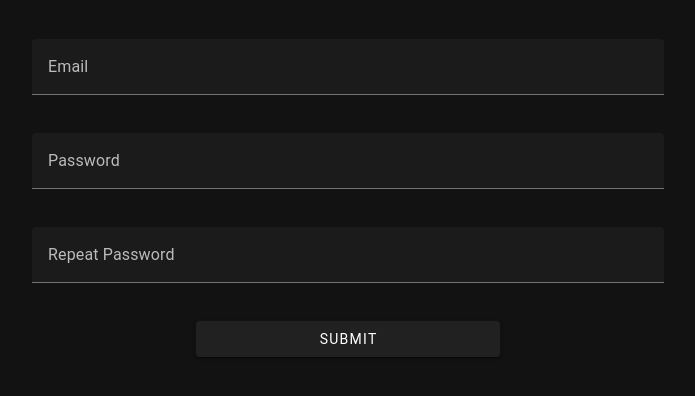
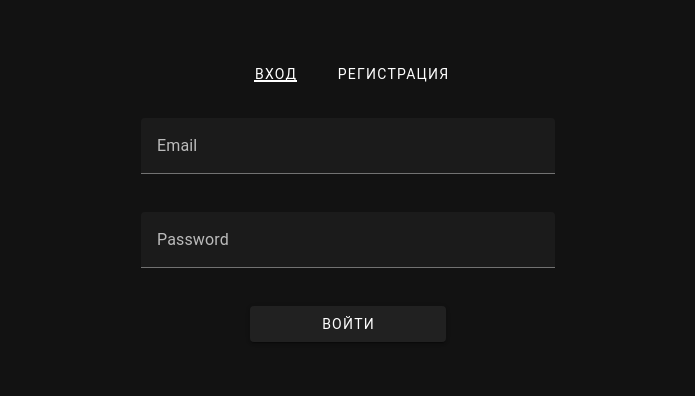
Before and after one commit to Wilson2254/JWT_Authorization, a Vue app in the folder client/: page / in a window 1280 px wide. Shown: the part 196-592 px from the top of the page, without its empty margins (292-987 px from the left). Built offline with nearby package versions, Linux system fonts and the light colour scheme; no server answers.

Commit message:
develop - client logic

```diff
--- a/client/src/App.vue
+++ b/client/src/App.vue
@@ -1,7 +1,38 @@
+<template>
+  <div
+    v-if="isLoaderActive"
+    class="d-flex align-center justify-center bg-grey-darken-1 position-absolute w-100 h-100"
+  >
+    <v-progress-circular color="black" indeterminate :size="80" />
+  </div>
+
+  <router-view v-else />
+</template>
+
 <script setup lang="ts">
-import { RouterLink, RouterView } from 'vue-router'
+import { RouterView } from 'vue-router';
+import { authStore } from './stores/auth-store';
+import { useRouter } from 'vue-router';
+import { storeToRefs } from 'pinia';
+import { useLoader } from './composition/loader';
+
+const router = useRouter();
+const store = authStore();
+const { checkAuth } = store;
+const { isAuth } = storeToRefs(store);
+
+const { isLoaderActive, loaderOpen, loaderClose } = useLoader();
+
+async function init() {
+  loaderOpen();
+  await checkAuth();
+  if (isAuth.value) {
+    await router.push({
+      name: 'profile'
+    });
+  }
+  loaderClose();
+}
+
+init();
 </script>
-
-<template>
-  <RouterView />
-</template>
--- a/client/src/components/AuthForm/AuthForm.vue
+++ b/client/src/components/AuthForm/AuthForm.vue
@@ -1,9 +1,16 @@
 <template>
-  <v-form v-model="isFormValid" @submit.prevent="submitForm">
-    <v-container class="w-33 w-md-50">
+  <div>
+    <v-tabs class="mb-4" v-model="tabComponent" align-tabs="center">
+      <v-tab value="sign-in">Вход</v-tab>
+      <v-tab value="sign-up">Регистрация</v-tab>
+    </v-tabs>
+    <v-window v-model="tabComponent">
+      <v-window-item value="sign-in">
+        <v-form v-model="isFormSignInValid" @submit.prevent="signIn">
+          <v-container class="w-33">
             <v-row class="mb-4">
               <v-text-field
-          v-model="email"
+                v-model="signInEmail"
                 :rules="formRulesList.email"
                 label="Email"
                 required
@@ -13,7 +20,7 @@
             </v-row>
             <v-row class="mb-4">
               <v-text-field
-          v-model="password"
+                v-model="signInPassword"
                 :rules="formRulesList.password"
                 label="Password"
                 required
@@ -21,32 +28,69 @@
                 hint="Минимум 6 символов"
               />
             </v-row>
+            <v-btn type="submit" class="w-50 ma-auto d-block">Войти</v-btn>
+          </v-container>
+        </v-form>
+      </v-window-item>
+      <v-window-item value="sign-up">
+        <v-form v-model="isFormSignUpValid" @submit.prevent="signUp">
+          <v-container class="w-33">
             <v-row class="mb-4">
               <v-text-field
-          v-model="passwordConfirm"
-          :rules="formRulesList.passwordConfirm"
-          label="Repeat Password"
+                v-model="signUpEmail"
+                :rules="formRulesList.email"
+                label="Эл. почта"
+                required
+                type="email"
+                hint="example@email.com"
+              />
+            </v-row>
+            <v-row class="mb-4">
+              <v-text-field
+                v-model="signUpPassword"
+                :rules="formRulesList.password"
+                label="Пароль"
                 required
                 type="password"
                 hint="Минимум 6 символов"
               />
             </v-row>
-      <v-btn type="submit" class="w-50 ma-auto d-block">Submit</v-btn>
+            <v-row class="mb-4">
+              <v-text-field
+                v-model="signUpPasswordConfirm"
+                :rules="formRulesList.passwordConfirm"
+                label="Повторить пароль"
+                required
+                type="password"
+                hint="Минимум 6 символов"
+              />
+            </v-row>
+            <v-btn type="submit" class="w-50 ma-auto d-block">Зарегистрироваться</v-btn>
           </v-container>
         </v-form>
+      </v-window-item>
+    </v-window>
+  </div>
 </template>
 
 <script setup lang="ts">
 import { ref, computed } from 'vue';
 import { authStore } from '../../stores/auth-store';
 
-const { login, registration, logout } = authStore();
+const { login, registration } = authStore();
 
-const isFormValid = ref(false);
+const isFormSignUpValid = ref(false);
+const isFormSignInValid = ref(false);
 
-const email = ref('');
-const password = ref('');
-const passwordConfirm = ref('');
+const signUpEmail = ref('');
+const signInEmail = ref('');
+
+const signUpPassword = ref('');
+const signInPassword = ref('');
+
+const signUpPasswordConfirm = ref('');
+
+const tabComponent = ref(null);
 
 const formRulesList = {
   email: [
@@ -61,7 +105,7 @@ const formRulesList = {
   ],
   passwordConfirm: [
     (value: string): string | boolean => {
-      return value === password.value || 'Пароли не совпадают';
+      return value === signUpPassword.value || 'Пароли не совпадают';
     },
     (value: string): string | boolean => {
       return value.length >= 6 || 'Некорректный пароль';
@@ -70,14 +114,20 @@ const formRulesList = {
 };
 
 const isPasswordsMatched = computed(() => {
-  return password.value === passwordConfirm.value;
+  return signUpPassword.value === signUpPasswordConfirm.value;
 });
 
-const submitForm = () => {
-  if (isFormValid.value && isPasswordsMatched.value) {
-    registration(email.value, password.value);
+async function signUp() {
+  if (isFormSignUpValid.value && isPasswordsMatched.value) {
+    await registration(signUpEmail.value, signUpPassword.value);
   }
-};
+}
+
+async function signIn() {
+  if (isFormSignInValid.value) {
+    await login(signInEmail.value, signInPassword.value);
+  }
+}
 </script>
 
 <style scoped></style>
--- /dev/null
+++ b/client/src/composition/loader.ts
@@ -0,0 +1,15 @@
+import { ref } from 'vue';
+
+const isLoaderActive = ref(false);
+
+function loaderOpen() {
+  isLoaderActive.value = true;
+}
+
+function loaderClose() {
+  isLoaderActive.value = false;
+}
+
+export function useLoader() {
+  return { loaderOpen, loaderClose, isLoaderActive };
+}
--- a/client/src/router/index.ts
+++ b/client/src/router/index.ts
@@ -1,5 +1,6 @@
-import { createRouter, createWebHistory } from 'vue-router'
-import AuthView from '../views/AuthView.vue'
+import { createRouter, createWebHistory } from 'vue-router';
+import AuthView from '../views/AuthView.vue';
+import ProfileView from '../views/ProfileView.vue';
 
 const router = createRouter({
   history: createWebHistory(import.meta.env.BASE_URL),
@@ -8,8 +9,13 @@ const router = createRouter({
       path: '/',
       name: 'auth',
       component: AuthView
+    },
+    {
+      path: '/profile',
+      name: 'profile',
+      component: ProfileView
     }
   ]
-})
+});
 
-export default router
+export default router;
--- a/client/src/services/auth-service.ts
+++ b/client/src/services/auth-service.ts
@@ -11,6 +11,10 @@ export default class AuthService {
     return await httpApi.post('/registration', { email, password });
   }
 
+  static async refresh(): Promise<AxiosResponse<AuthResponse>> {
+    return await httpApi.get('/refresh');
+  }
+
   static async logout(): Promise<void> {
     return await httpApi.post('/logout');
   }
--- a/client/src/stores/auth-store.ts
+++ b/client/src/stores/auth-store.ts
@@ -2,17 +2,26 @@ import { ref } from 'vue';
 import { defineStore } from 'pinia';
 import type { IUser } from '../models/IUser';
 import AuthService from '../services/auth-service';
+import { useRouter } from 'vue-router';
+import { useLoader } from '../composition/loader';
 
-export const authStore = defineStore('counter', () => {
+export const authStore = defineStore('authStore', () => {
+  const router = useRouter();
+  const { loaderOpen, loaderClose } = useLoader();
   const user = ref({} as IUser);
   const isAuth = ref(false);
 
   async function login(email: string, password: string): Promise<void> {
     try {
+      loaderOpen();
       const response = await AuthService.login(email, password);
-      localStorage.setItem('token', response.data.accessToken);
+      localStorage.setItem('accessToken', response.data.accessToken);
       isAuth.value = true;
       user.value = response.data.user;
+      loaderClose();
+      await router.push({
+        name: 'profile'
+      });
     } catch (err) {
       console.log(err.response?.data?.message);
     }
@@ -20,10 +29,15 @@ export const authStore = defineStore('counter', () => {
 
   async function registration(email: string, password: string): Promise<void> {
     try {
+      loaderOpen();
       const response = await AuthService.registration(email, password);
-      localStorage.setItem('token', response.data.accessToken);
+      localStorage.setItem('accessToken', response.data.accessToken);
       isAuth.value = true;
       user.value = response.data.user;
+      loaderClose();
+      await router.push({
+        name: 'profile'
+      });
     } catch (err) {
       console.log(err.response?.data?.message);
     }
@@ -32,7 +46,7 @@ export const authStore = defineStore('counter', () => {
   async function logout(): Promise<void> {
     try {
       await AuthService.logout();
-      localStorage.removeItem('token');
+      localStorage.removeItem('accessToken');
       isAuth.value = false;
       user.value = {} as IUser;
     } catch (err) {
@@ -40,5 +54,16 @@ export const authStore = defineStore('counter', () => {
     }
   }
 
-  return { login, registration, logout };
+  async function checkAuth(): Promise<void> {
+    try {
+      const response = await AuthService.refresh();
+      localStorage.setItem('accessToken', response.data.accessToken);
+      isAuth.value = true;
+      user.value = response.data.user;
+    } catch (err) {
+      console.log(err.response?.data?.message);
+    }
+  }
+
+  return { login, registration, logout, checkAuth, user, isAuth };
 });
--- a/client/src/styles/base.css
+++ b/client/src/styles/base.css
@@ -14,3 +14,12 @@
 #app{
   height: 100vh;
 }
+
+.fade-enter-active,
+.fade-leave-active {
+  transition: opacity 0.5s ease;
+}
+.fade-enter-from,
+.fade-leave-to {
+  opacity: 0;
+}
--- a/client/src/views/AuthView.vue
+++ b/client/src/views/AuthView.vue
@@ -1,5 +1,7 @@
 <template>
-  <auth-form class="d-flex h-100 align-center" />
+  <div class="d-flex h-100 align-center">
+    <auth-form class="flex-grow-1" />
+  </div>
 </template>
 
 <script setup lang="ts">
--- a/client/src/views/ProfileView.vue
+++ b/client/src/views/ProfileView.vue
@@ -1,11 +1,47 @@
 <template>
-
+  <div class="d-flex fill-height justify-center align-center text-white">
+    <div class="mr-4">
+      <div class="text-h4 mb-4">Пользователь {{ user.email }}</div>
+      <v-btn class="d-block mb-4" size="large" @click="getUsers">Список пользователей</v-btn>
+      <v-btn class="d-block mb-4" size="large" @click="logoutProfile">Выйти из ЛК</v-btn>
+    </div>
+    <v-card>
+      <v-list :items="usersList" />
+    </v-card>
+  </div>
 </template>
 
 <script setup lang="ts">
+import { ref } from 'vue';
+import { authStore } from '../stores/auth-store';
+import { useRouter } from 'vue-router';
+import { storeToRefs } from 'pinia';
+import { useLoader } from '../composition/loader';
+import UserService from '../services/user-service';
 
+const router = useRouter();
+const store = authStore();
+const { logout } = store;
+const { user } = storeToRefs(store);
+const { loaderOpen, loaderClose } = useLoader();
+const usersList = ref<Array<string>>([]);
+
+async function logoutProfile() {
+  loaderOpen();
+  await logout();
+  await router.push({
+    name: 'auth'
+  });
+  loaderClose();
+}
+
+async function getUsers() {
+  usersList.value = [];
+  const list = await UserService.fetchUsers();
+  list.data.forEach(({ email }) => {
+    usersList.value.push(email);
+  });
+}
 </script>
 
-<style scoped>
-
-</style>
+<style scoped></style>
--- a/client/tsconfig.json
+++ b/client/tsconfig.json
@@ -10,7 +10,8 @@
     "paths": {
       "@/*": ["./src/*"]
     },
-    "useUnknownInCatchVariables": false
+    "useUnknownInCatchVariables": false,
+    "types": ["vite/client"]
   },
 
   "references": [
```
Lines whose indentation alone changed are shown as unchanged.
